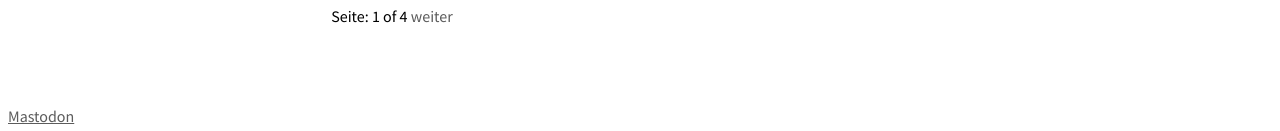
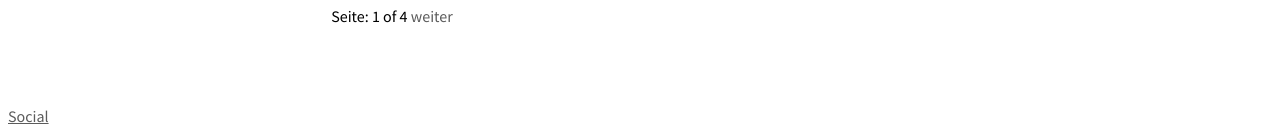
Before and after one commit to benoegen/benoegen.github.io, a Jekyll site: the page built from index.html, in a window 1280 px wide and 900 px high, scrolled down 3487 px. Shown: the part 766-897 px from the top of the window. Built offline with Jekyll 4.4.1, drawn with Linux system fonts in a browser that asks for light colours; the list of posts is cut into pages by our own code.

Commit message:
Update index.html

```diff
--- a/index.html
+++ b/index.html
@@ -37,4 +37,4 @@ layout: default
       <span class="next "> </span>
     {% endif %}
   </div>
-  <a rel="me" href="https://social.tchncs.de/@benoegen">Mastodon</a>
+  <code></code><a rel="me" href="https://procial.tchncs.de/@benoegen">Social</a></code>
```
